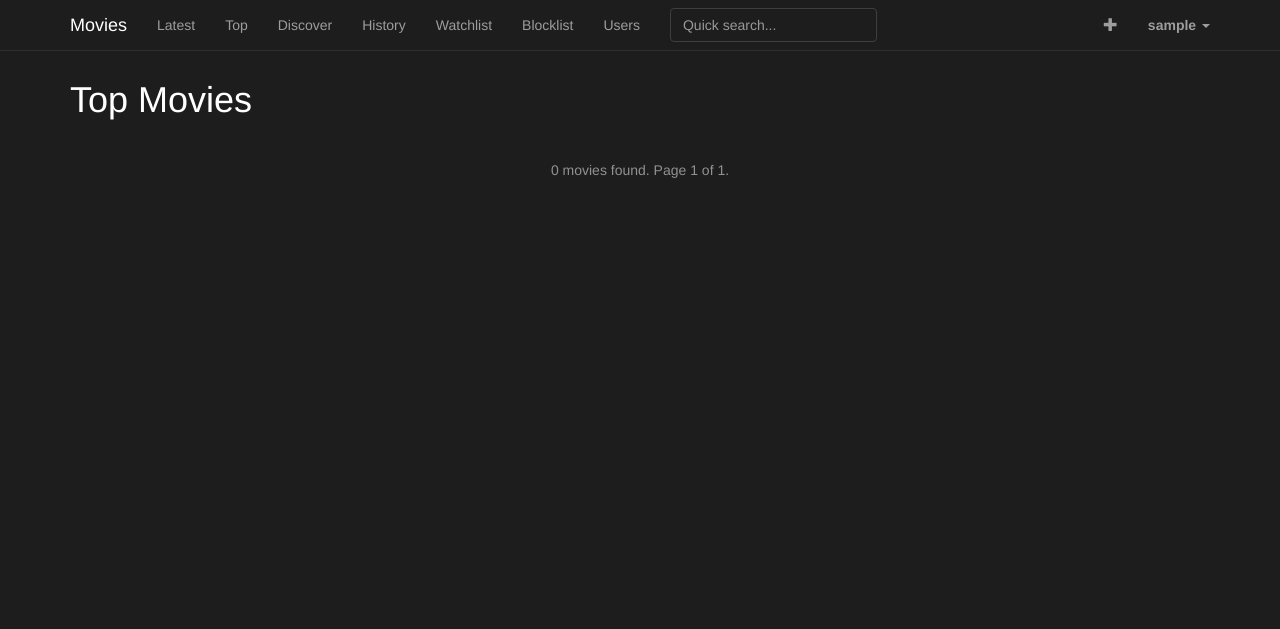
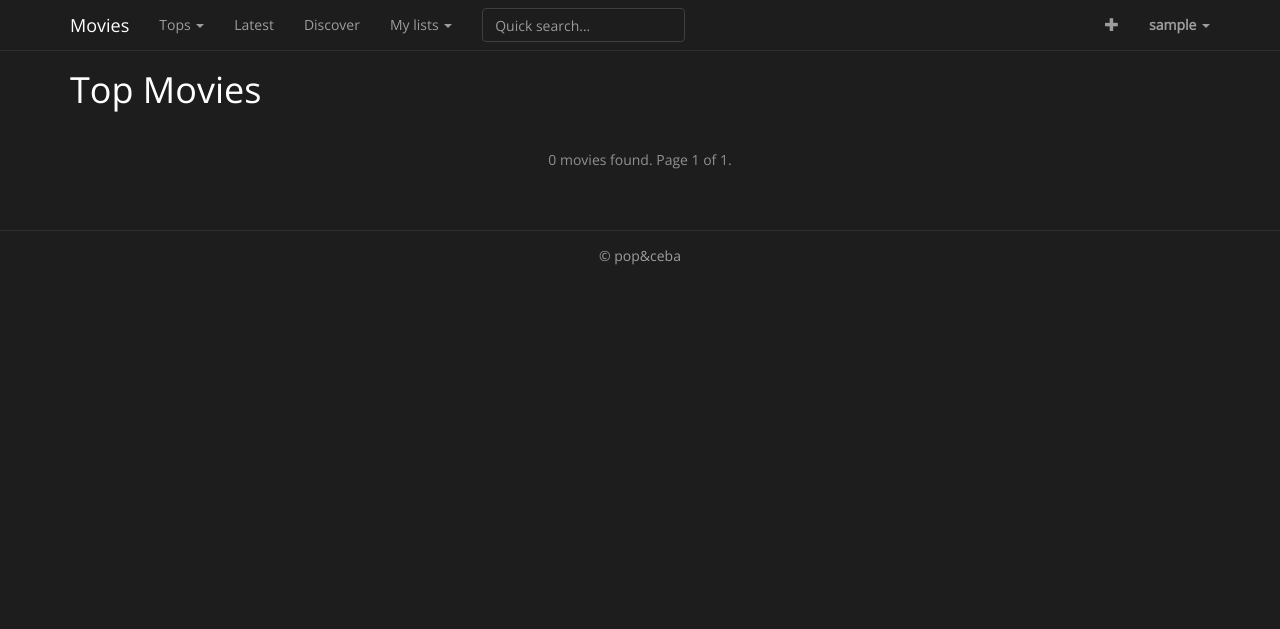
Before and after one commit to guillemp/django-movies, a Django app: page /top/imdb/ in a window 1280 px wide. Shown: the top 629 px of the page. Run offline with Django 3.2, Linux system fonts and the light colour scheme; the visitor is signed in with stand-in values (Sample User, id 1); data that the repository does not hold is empty; parts of the project's set-up code (start-up, migrations or seed data) failed here and were passed over; some libraries are stand-ins or nearby versions.

Commit message:
New dessign

```diff
--- a/static/css/main.css
+++ b/static/css/main.css
@@ -1,18 +1,42 @@
-body { padding-top: 70px; background-color: rgba(29,29,29,1) }
+body {
+    font-family: 'Open Sans', sans-serif;
+    padding-top: 50px;
+    background-color: rgba(29,29,29,1);
+}
 h1,h2 {color:white;margin:0 0 20px 0;padding:0;}
 h3,h4 {color:#bababa;margin:0 0 15px 0;padding:0;}
-a,a:visited {color:#6ac045;}
-a:hover,a:focus {color:#428e21;}
+a,a:visited {color:#2ecc71;}
+a:hover,a:focus {color:#27ae60;}
 
+.label-success {background-color:#2ecc71;}
+.label-warning {background-color:#f1c40f;}
+.label-danger {background-color: #e74c3c;}
+
+.movie-title {font-size:32px;}
+.movie-tagline {font-size:16px;text-transform:uppercase;}
+
+.top {
+    padding-top:20px;
+}
 .footer {
-    color:white;
+    color:#9d9d9d;
+    background-color: #1d1d1d;
+    border-top:1px solid #2f2f2f;
+    margin-top:40px;
+    text-align:center;
+    padding:15px 0;
 }
+.footer p {margin:0;padding:0;}
 .navbar-inverse {
     background-color: #1d1d1d;
     border-color: #2f2f2f;
 }
+.container>.navbar-header {
+}
 .navbar-inverse .navbar-brand {
     color: #fff;
+}
+.navbar-inverse .navbar-brand:hover {
 }
 .dropdown-menu {
     background-color: #1d1d1d;
@@ -156,43 +189,41 @@ a.label {color:white;}
     background:#f1c40f;
 }
 
+#movie-poster {
+    margin-top:-200px;
+    box-shadow: 0 0 20px 0px #666666;
+}
+.movie-poster {
+    position:relative;
+}
+.poster-thumnail {
+    box-shadow: 0 0 15px 0px #666666;
+    position:relative;
+    transition: background-color 0.5s ease;
+}.poster-thumnail:hover {
+    background: #2ecc71
+}
 
 #background-image {
-    position: absolute;
-    left: 0;
-    right: 0;
-    z-index: 1;
-    display: block;
-    width: 100%;
-    top: 50px;
-    height: 580px;
+    height:400px;
+    margin-bottom:20px;
+    background-size: cover;
+    -webkit-background-size: cover;
+    -moz-background-size: cover;
+    -o-background-size: cover;
+    border-bottom:1px solid #2f2f2f;
+    position:relative;
 }
 
 #background-overlay {
-    top: 50px;
-    height: 580px;
-    position: absolute;
-    left: 0;
-    right: 0;
-    z-index: 6;
-    width: 100%;
-    background: -moz-linear-gradient(top,rgba(29,29,29,0.65) 0,rgba(29,29,29,1) 100%);
-    background: -webkit-gradient(linear,left top,left bottom,color-stop(0%,rgba(29,29,29,0.5)),color-stop(100%,rgba(29,29,29,1)));
-    background: -webkit-linear-gradient(top,rgba(29,29,29,0.65) 0,rgba(29,29,29,1) 100%);
-    background: -o-linear-gradient(top,rgba(29,29,29,0.65) 0,rgba(29,29,29,1) 100%);
-    background: -ms-linear-gradient(top,rgba(29,29,29,0.65) 0,rgba(29,29,29,1) 100%);
-    background: linear-gradient(to bottom,rgba(29,29,29,0.65) 0,rgba(29,29,29,1) 100%);
-    filter: progid:DXImageTransform.Microsoft.gradient(startColorstr='#801d1d1d',endColorstr='#1d1d1d',GradientType=0);
+    width:100%;
+    position:absolute;
+    background-image: linear-gradient(to bottom, rgba(0,0,0,0) 0%, rgba(0,0,0,0.6) 100%);
+    height:120px;
+    bottom:0;
 }
 
-.main-content {
-    top: 80px;
-    position: absolute;
-    left: 0;
-    right: 0;
-    z-index: 7;
-    margin: 0 auto;
-}
+.main-content {}
 
 /* Animation */
 .spinner {
--- a/templates/add.html
+++ b/templates/add.html
@@ -2,7 +2,7 @@
 {% block title %}Add{% endblock %}
 {% block content %}
 
-<div class="container">
+<div class="container top">
 	<div class="row">
 		<div class="col-md-8 col-md-offset-2">
 			<div class="well">
--- a/templates/base.html
+++ b/templates/base.html
@@ -6,9 +6,10 @@
 	<meta name="viewport" content="width=device-width, initial-scale=1.0">
 	<title>Movies - {% block title %}{% endblock %}</title>
 	<link href="/static/img/favicon.ico" rel="shortcut icon">
+	<link href="https://fonts.googleapis.com/css?family=Open+Sans" rel="stylesheet">
 	<link href="/static/css/bootstrap.min.css" rel="stylesheet">
 	<link href="/static/css/font-awesome.min.css" rel="stylesheet">
-	<link href="/static/css/main.css?v=17" rel="stylesheet">
+	<link href="/static/css/main.css?v=22" rel="stylesheet">
 </head>
 <body>
 
@@ -27,15 +28,26 @@
 		<!-- Collect the nav links, forms, and other content for toggling -->
 		<div class="collapse navbar-collapse" id="bs-example-navbar-collapse-1">
 			<ul class="nav navbar-nav">
+				<li class="dropdown">
+					<a href="#" class="dropdown-toggle" data-toggle="dropdown" role="button" aria-haspopup="true" aria-expanded="false">Tops <span class="caret"></span></a>
+					<ul class="dropdown-menu">
+						<li><a href="/top/imdb/">Top IMDb</a></li>
+						<li><a href="/top/filmaffinity/">Top FilmAffinity</a></li>
+					</ul>
+				</li>
 				<li><a href="/latest/">Latest</a></li>
-				<li><a href="/top/">Top</a></li>
 				{% if user.is_authenticated %}
 				<li><a href="/discover/">Discover</a></li>
-				<li><a href="/{{ user.username }}/history/">History</a></li>
-				<li><a href="/{{ user.username }}/watchlist/">Watchlist</a></li>
-				<li><a href="/{{ user.username }}/blocklist/">Blocklist</a></li>
+				<li class="dropdown">
+					<a href="#" class="dropdown-toggle" data-toggle="dropdown" role="button" aria-haspopup="true" aria-expanded="false">My lists <span class="caret"></span></a>
+					<ul class="dropdown-menu">
+						<li><a href="/{{ user.username }}/history/">History</a></li>
+						<li><a href="/{{ user.username }}/watchlist/">Watchlist</a></li>
+						<li><a href="/{{ user.username }}/blocklist/">Blocklist</a></li>
+					</ul>
+				</li>
 				{% endif %}
-				<li><a href="/users/">Users</a></li>
+				<!--<li><a href="/users/">Users</a></li>-->
 			</ul>
 
 			<form action="/search/" method="get" autocomplete="off" class="navbar-form navbar-left" role="search">
@@ -69,9 +81,15 @@
 
 {% block content %}{% endblock %}
 
+<div class="footer">
+	<div class="container">
+		<p>&copy; pop&amp;ceba</p>
+	</div>
+</div>
+
 <script src="/static/js/jquery-1.12.1.min.js"></script>
 <script src="/static/js/bootstrap.min.js"></script>
-<script src="/static/js/main.js?v=17"></script>
+<script src="/static/js/main.js?v=21"></script>
 {% block javascript %}{% endblock %}
 
 </body>
--- a/templates/login.html
+++ b/templates/login.html
@@ -2,7 +2,7 @@
 {% block title %}Login{% endblock %}
 {% block content %}
 
-<div class="container">
+<div class="container top">
 	<div class="row">
 		<div class="col-md-6 col-md-offset-3">
 			<div class="well">
--- a/templates/profile.html
+++ b/templates/profile.html
@@ -4,7 +4,7 @@
 {% block title %}{{ profile.username }}{% endblock %}
 {% block content %}
 
-<div class="container">
+<div class="container top">
 	<div class="row">
 		<div class="col-md-8 col-md-offset-2">
 			<div class="well">
--- a/templates/settings.html
+++ b/templates/settings.html
@@ -2,7 +2,7 @@
 {% block title %}Settings{% endblock %}
 {% block content %}
 
-<div class="container">
+<div class="container top">
 	<div class="row">
 		<div class="col-md-6 col-md-offset-3">
 			{% if errors %}
--- a/templates/top.html
+++ b/templates/top.html
@@ -2,16 +2,9 @@
 {% block title %}Top{% endblock %}
 {% block content %}
 
-<div id="background-image" style="background:url({{ random_movie.backdrop }}) no-repeat center center; background-size: cover; -webkit-background-size: cover;-moz-background-size: cover; -o-background-size: cover;"></div>
-<div id="background-overlay"></div>
-
-<div class="main-content">
-
-<div class="container">
-	<h1>Top Movies</h1>
-	{% include 'movies.html' %}
-</div>
-
+<div class="container top">
+    <h1>Top Movies</h1>
+    {% include 'movies.html' %}
 </div>
 
 {% endblock %}
```
Also changed, not shown: other parts of static/css/main.css (+17 -8 lines), templates/added.html (+2 -8 lines), templates/blocklist.html (+1 -8 lines), templates/discover.html (+1 -8 lines), templates/history.html (+1 -8 lines), templates/index.html (+3 -9 lines), templates/latest.html (+1 -8 lines), templates/movie.html (+48 -26 lines), templates/movies.html (+28 -8 lines), templates/person.html (+1 -8 lines), templates/watchlist.html (+1 -8 lines), static/img/fa.png (added), static/img/imdb.png (added), static/img/person.png.
